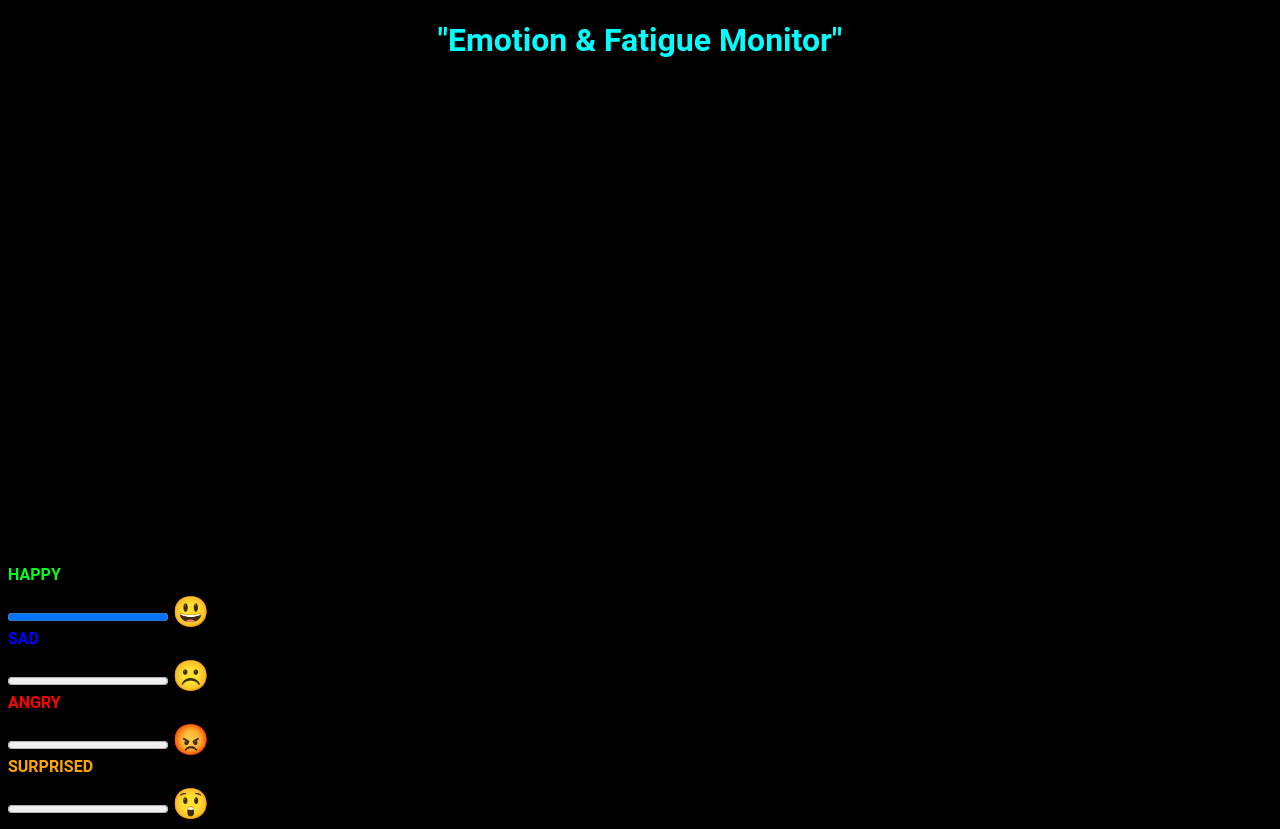
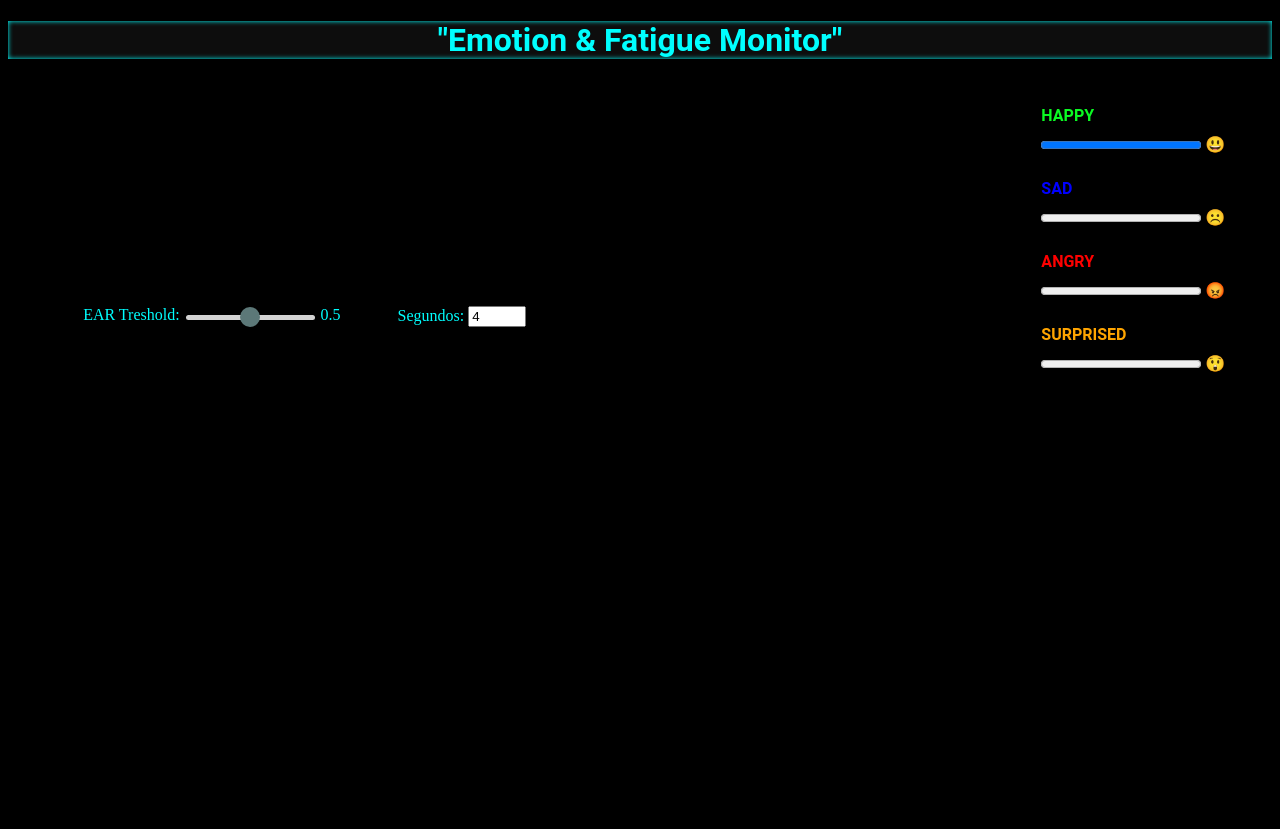
Before and after one commit to bryanyahir03/IS701-ProyectoFinal, a website with bundled scripts: page public/index.html in a window 1280 px wide. After the commit the page ends 800 px from the top, so only its background shows below. Built offline with nearby package versions, Linux system fonts and the light colour scheme.

Commit message:
Modificando estilos para diseño de Interfaz

```diff
--- a/public/css/styles.css
+++ b/public/css/styles.css
@@ -3,22 +3,7 @@ body{
     background-position: unset;
 
 }
-div1{
-    display: flex ;
-    padding: 0%;
-}
-
-
-.container {
-    display: flex;
-    align-items: center;
-    height: 10vh;
-    margin-top: -15%;
-    padding: 0%;
-
-
-}
-.container2{
+.header-container{
     box-shadow: inset 0 0 5px cyan;
     background-color: rgba(128, 128, 128, 0.1);
 }
@@ -27,19 +12,34 @@ h1{
     font-family: 'Roboto', sans-serif;
     text-align: center;
     font-size: xx-large;
-
+}
+.main-container {
+    display: flex;
+    flex-direction: row;
+    justify-content: space-around;
+    padding: 0%;
+}
+.stats-container {
+    display: flex;
+    flex-direction: column;
 }
 
-.canvas1{
-    margin-left: 8%;
-    margin-top: 5%;
-
+.emociones-container {
+    display: flex;
+    flex-direction: column;
+    justify-content: center;
 }
-p{
+.input-container {
+    display: flex;
+    flex-direction: row;
     color: white;
-    font-weight: bold;
-    font-size: large;
-
+    justify-content: space-around;
+    margin-top: 25px;
+}
+.nombre-emoji {
+    display: flex;
+    flex-direction: column;
+    padding-top: 25px;
 }
 textarea{
     resize: none;
@@ -57,15 +57,6 @@ textarea{
     height: 10px;
 }
 
- .nivel_emocion{
-
-    float: right;
-    margin-right: 9%;
-    display: flex;
-    justify-content: space-between;
-
-
-}
 .medidor-label {
     margin-bottom: 10px;
     font-weight: bold;
@@ -75,32 +66,6 @@ textarea{
 
 }
 
-.nombre-emoji {
-    display: flex;
-    flex-direction: column;
-
-}
-
-.emoji {
-    font-size: 30px;
-
-}
-.container_input{
-    margin-top: 5%;
-    margin-left: -150%;
-
-
-}
-.container_input2{
-
-    margin-top: -7%;
-    margin-left: -220%;
-
-}
-.input1{
-    width: 300px;
-
-}
 input[type="range"] {
     -webkit-appearance: none;
     background: #d3d3d3;
```
